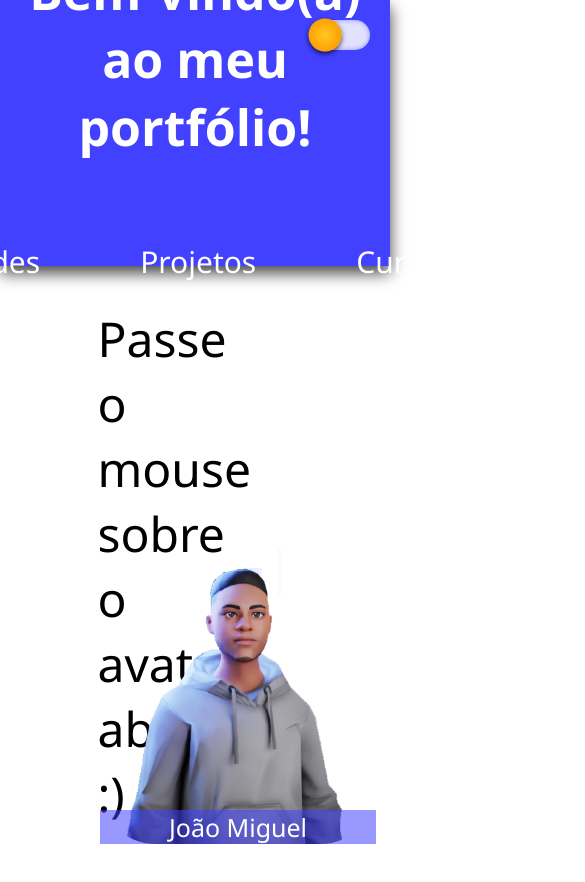
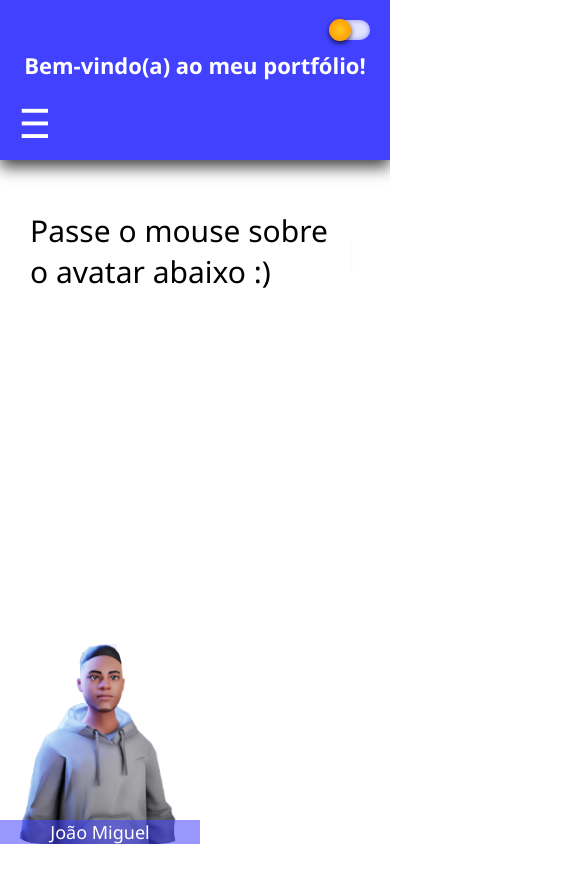
Before and after one commit to JoaoMig186/repository-jm-with-vite, a React (Vite) app in the folder repository-jm-with-vite/: page / in a window 390 px wide. Shown: the top 882 px of the page, 585 px wide, since content can reach past the window. Built offline with nearby package versions, Linux system fonts and the light colour scheme.

Commit message:
Deixando a página principal responsiva

```diff
--- a/repository-jm-with-vite/src/components/Avatar/avatar.css
+++ b/repository-jm-with-vite/src/components/Avatar/avatar.css
@@ -10,7 +10,7 @@
     width: 276px;
     display: flex;
     bottom: 0;
-    left: 100px;
+    left: 0;
     position: fixed;
     cursor: pointer;
     border-radius: 20%;
@@ -22,7 +22,7 @@
     z-index: 1;
     bottom: 0;
     width: 276px;
-    left: 100px;
+    left: 0;
     font-size: 25px;
     justify-content: center;
     background-color: var(--primary-color-with-opacity);
@@ -38,23 +38,58 @@
     align-items: center;
     justify-content: center;
     position: relative;
+    padding: 22px;
     left: 270px;
     margin-top: -50px;
     margin-left: 10px;
-    width: 600px;
-    height: 150px;
+    max-width: 600px;
+    max-height: 150px;
     border-radius: 40px 40px 40px 0px;
     background-color: var(--secondary-color);
     color: var(--text-color-light);
     z-index: 1;
-    padding: 10px;
     opacity: 0;
     transition: .4s all;
 }
 
 .avatar .chatBox p{
+    text-align: justify;
     display: flex;
     font-size: 18px;
-    width: 550px;
     cursor: default;
 }
+
+@media (max-width: 1080px) {
+    .avatar{
+        height: 225px;
+    }
+    .avatar .avatarImg{
+        width: 200px;
+    }
+    .avatar span{
+        width: 200px;
+        font-size: 18px;
+    }
+
+}
+
+@media (max-width: 800px) {
+    .avatar .chatBox{
+        max-width: 100%;
+        margin-left: 128px;
+        top: -70px;
+
+        margin-right: 16px;
+        left: 0;
+    }
+    .avatar .chatBox p{
+        font-size: 14px;
+    }
+}
+
+@media (max-width: 560px){
+    .avatar .chatBox{
+        max-height: 200px;
+        top: -100px;
+    }
+}
--- a/repository-jm-with-vite/src/components/Header/Header.jsx
+++ b/repository-jm-with-vite/src/components/Header/Header.jsx
@@ -8,7 +8,7 @@ const Header = () => {
     const location = useLocation();
     const hasTittle = location.pathname === "/" ? "tittle" : ""
     return (
-        <header className={`main-header ${hasTittle}`}>
+        <nav className={`main-header ${hasTittle}`}>
             {
                 location.pathname === "/" &&
                 <h1 className="main-header--title">
@@ -25,6 +25,8 @@ const Header = () => {
                     toggleTheme();
                 }}
             />
+            <input type="checkbox" id="main-header--menu__responsive-button" />
+            <label for="main-header--menu__responsive-button">&#9776;</label>
             <ul className="main-header--menu">
                 <li className="main-header--menu__item">
                     <Link to="/sobre-mim">Sobre mim</Link>
@@ -47,7 +49,7 @@ const Header = () => {
                     <span className="line"></span>
                 </li>
             </ul>
-        </header>
+        </nav>
     );
 };
 
--- a/repository-jm-with-vite/src/components/Header/header.css
+++ b/repository-jm-with-vite/src/components/Header/header.css
@@ -104,3 +104,70 @@
     animation-fill-mode: forwards;
     animation-timing-function: ease-in-out;
 }
+
+#main-header--menu__responsive-button{
+    display: none;
+}
+
+label[for="main-header--menu__responsive-button"]{
+    display: none;
+    padding: 5px;
+    color: var(--text-color-light);
+    font-family:'Segoe UI', Tahoma, Geneva, Verdana, sans-serif;
+    text-align: center;
+    font-size: 40px;
+    cursor: pointer;
+    width: 70px;
+    height: 70px;
+}
+
+@media (max-width: 1080px) {
+    .main-header .main-header--title{
+        font-size: 30px;
+    }
+    .main-header .main-header--menu .main-header--menu__item{
+        margin: 40px;
+    }
+    .main-header .main-header--menu .main-header--menu__item a{
+        font-size: 24px;
+    }
+}
+
+@media (max-width: 800px){
+    label[for="main-header--menu__responsive-button"]{
+        display: block;
+    }
+    .main-header.tittle{
+        height: 100%;
+    }
+    .main-header .main-header--menu{
+        left: -100%;
+        position: absolute;
+        flex-direction: column;
+        width: 100%;
+        top: 100%;
+        background-color: var(--highlight-dark);
+        transition: 0.7s all ease;
+        z-index: 100;
+    }
+    #main-header--menu__responsive-button:checked ~ .main-header--menu{
+        left: 0;
+    }
+    .main-header .main-header--theme-checkbox{
+        width: 40px;
+        height: 20px;
+    }
+    .main-header .main-header--theme-checkbox:before{
+        width: 20px;
+        height: 20px;
+    }
+}
+
+@media (max-width: 560px){
+    .main-header .main-header--title{
+        font-size: 22px;
+    }
+    .main-header .main-header--menu .main-header--menu__item a{
+        font-size: 18px;
+    }
+}
--- a/repository-jm-with-vite/src/components/TextTypingAvatar/TextTypingAvatar.css
+++ b/repository-jm-with-vite/src/components/TextTypingAvatar/TextTypingAvatar.css
@@ -6,6 +6,7 @@
     justify-content: center;
     font-size: 48px;
     transition: .4s all;
+    margin-top: 20px;
 }
 
 .main--frase::after{
@@ -24,3 +25,10 @@
 .main--frase.light{
     color: var(--text-color-dark);
 }
+
+@media (max-width: 1080px){
+    .main--frase{
+        font-size: 30px;
+        justify-content: flex-start;
+    }
+}
--- a/repository-jm-with-vite/src/components/TextTypingAvatar/TextTypingAvatar.jsx
+++ b/repository-jm-with-vite/src/components/TextTypingAvatar/TextTypingAvatar.jsx
@@ -6,8 +6,9 @@ import { ThemeContext } from '../../context/ThemeContext.jsx'
 function TextTypingAvatar() {
   const [displayText, setDisplayText] = useState('');
   const {theme, toggleTheme} = useContext(ThemeContext);
-
-  const text = "   Passe o mouse sobre o avatar abaixo :)";
+  var widthScreen = window.screen.width;
+  const viewPort = widthScreen < 560 ? "Clique no ": "Passe o ";
+  const text = `   ${viewPort}mouse sobre o avatar abaixo :)`;
 
   useEffect(() => {
     let index = 1;
--- a/repository-jm-with-vite/src/index.css
+++ b/repository-jm-with-vite/src/index.css
@@ -17,9 +17,9 @@
 }
 
 .default-pages{
-  padding: 40px 120px;
+  padding: 30px 120px;
   width: 100%;
-  min-height: calc(100vh - 147px);
+  min-height: 100vh;
   display: flex;
   flex-direction: column;
   align-items: center;
@@ -29,6 +29,7 @@
 
 .default-pages.tittle{
   min-height: calc(100vh - 266px);
+  justify-content: flex-start;
 }
 
 .default-pages .section-page{
@@ -47,3 +48,12 @@
 .default-pages.dark{
   background-color: var(--primary-color-dark);
 }
+
+@media (max-width: 800px){
+  .default-pages{
+    padding: 30px;
+  }
+  .default-pages.tittle{
+    height: 100vh;
+  }
+}
```
